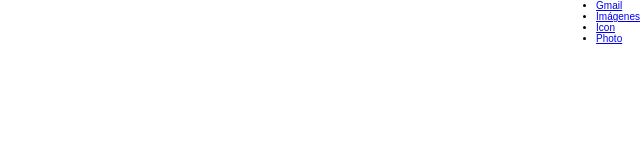
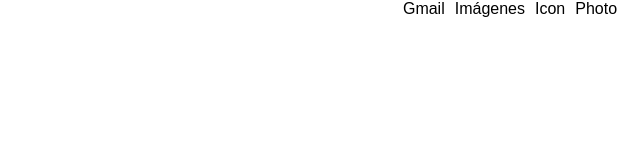
Before and after one commit to Miike0/Google-Clone, a plain HTML site: page index.html in a window 1280 px wide. Shown: the whole page, without its empty margins (640-1280 px from the left). Drawn offline with Linux system fonts and the light colour scheme.

Commit message:
Navber's list stylized

```diff
--- a/css/style.css
+++ b/css/style.css
@@ -1,5 +1,5 @@
 :root {
-
+    --font-color: #000000;
 }
 * {
     padding: 0;
@@ -12,6 +12,10 @@ html {
 body {
     font-family: Arial, Helvetica, sans-serif;
 }
+a {
+    text-decoration: none;
+    cursor: pointer;
+}
 header {
     width: 100%;
     height: 60px;
@@ -19,4 +23,17 @@ header {
 header nav {
     display: flex;
     justify-content: flex-end;
+    font-size: 1.6rem;
 }
+header nav .nav-right_section {
+    width: 250px;
+    height: auto;
+    display: flex;
+    list-style: none;
+    justify-content: center;
+    align-items: center;
+}
+nav .nav-right_section a {
+    margin-right: 10px;
+    color: var(--font-color);
+}
--- a/index.html
+++ b/index.html
@@ -10,7 +10,7 @@
 <body>
     <header>
         <nav>
-            <ul>
+            <ul class="nav-right_section">
                 <li><a href="#">Gmail</a></li>
                 <li><a href="#">Imágenes</a></li>
                 <li><a href="#">Icon</a></li>
```
